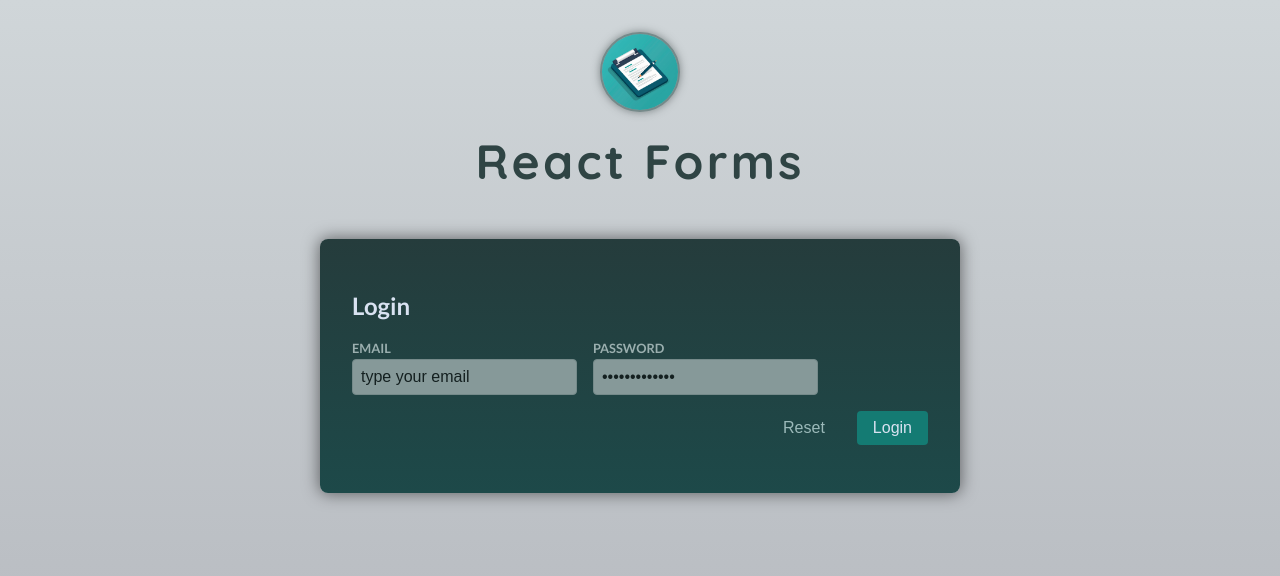
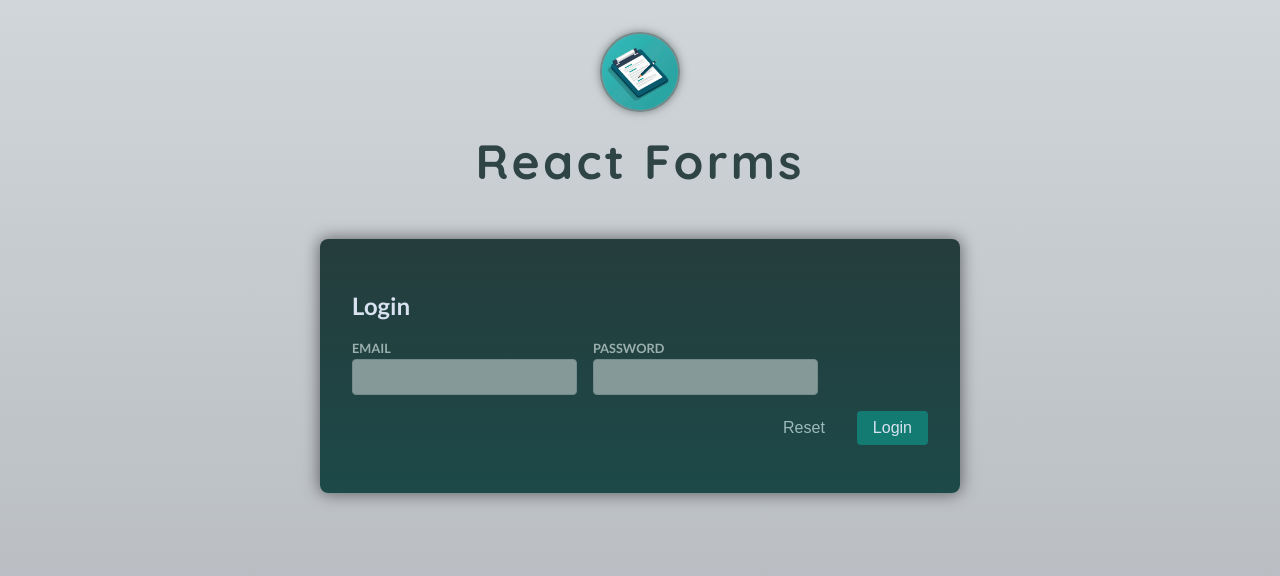
Before and after one commit to serotonine/react_form_input, a React (Vite) app: page / in a window 1280 px wide. Shown: the top 576 px of the page. Built offline with nearby package versions, Linux system fonts and the light colour scheme.

Commit message:
Validate form on onSubmit event.

```diff
--- a/src/App.jsx
+++ b/src/App.jsx
@@ -1,12 +1,11 @@
 import Header from "./components/Header.jsx";
 import Login from "./components/Login.jsx";
-import LoginUseState from "./components/LoginUseState.jsx";
 function App() {
   return (
     <>
       <Header />
       <main>
-        <LoginUseState />
+        <Login />
       </main>
     </>
   );
--- a/src/components/Login.jsx
+++ b/src/components/Login.jsx
@@ -1,13 +1,26 @@
-import { useRef } from "react";
+import { useRef, useState } from "react";
 export default function Login() {
+  // Require less code than with useState().
   const email = useRef();
   const password = useRef();
+  // Validation
+  const [isInvalidEmail, setIsInvalidEmail] = useState(false);
   // Submit
   function handleSubmit(evt) {
     evt.preventDefault();
     const entEmail = email.current.value;
     const entPassword = password.current.value;
+    if (!entEmail.includes("@")) {
+      setIsInvalidEmail(true);
+      // Stop submit logic.
+      return;
+    }
+
     console.log(entEmail, entPassword);
+  }
+  function handleEmailFocus() {
+    // Reset
+    setIsInvalidEmail(false);
   }
 
   return (
@@ -17,7 +30,18 @@
       <div className="control-row">
         <div className="control no-margin">
           <label htmlFor="email">Email</label>
-          <input id="email" type="email" name="email" ref={email} />
+          <input
+            id="email"
+            type="email"
+            name="email"
+            ref={email}
+            onFocus={handleEmailFocus}
+          />
+          {isInvalidEmail && (
+            <div className="control-error">
+              Please enter a valid email address
+            </div>
+          )}
         </div>
 
         <div className="control no-margin">
```
